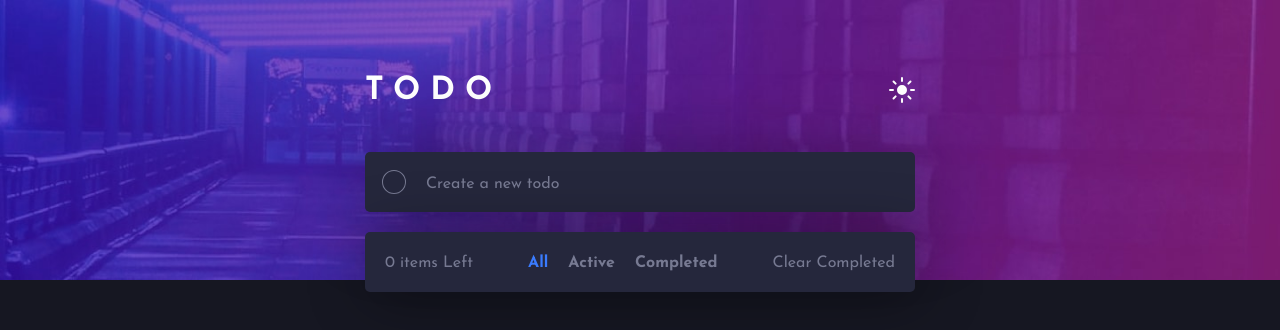
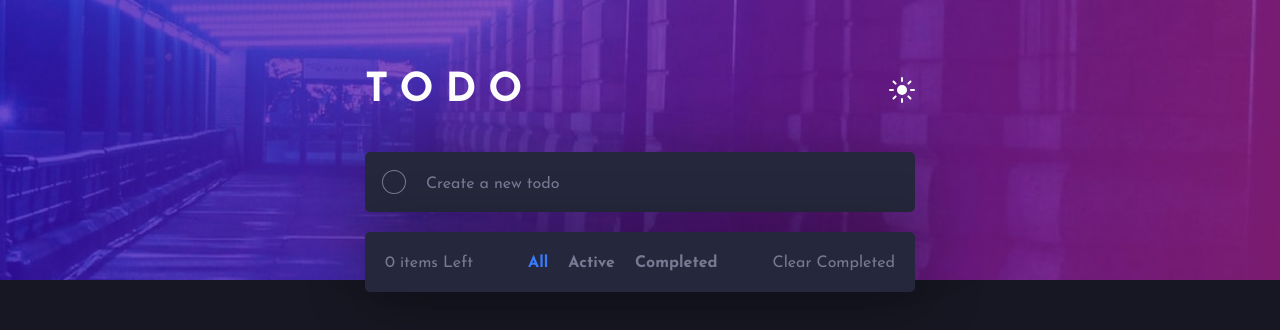
Before and after one commit to arshGoyalDev/todo-app-react, a React (Create React App) app: page / in a window 1280 px wide. Shown: the top 330 px of the page. Built offline with nearby package versions, Linux system fonts and the light colour scheme.

Commit message:
changed header styles

```diff
--- a/src/Components/Styles/Header.css
+++ b/src/Components/Styles/Header.css
@@ -16,8 +16,8 @@
 .title {
   text-transform: uppercase;
   color: #fff;
-  font-size: 2rem;
-  letter-spacing: 10px;
+  font-size: 2.5rem;
+  letter-spacing: 12px;
 }
 
 .theme-btn {
```
